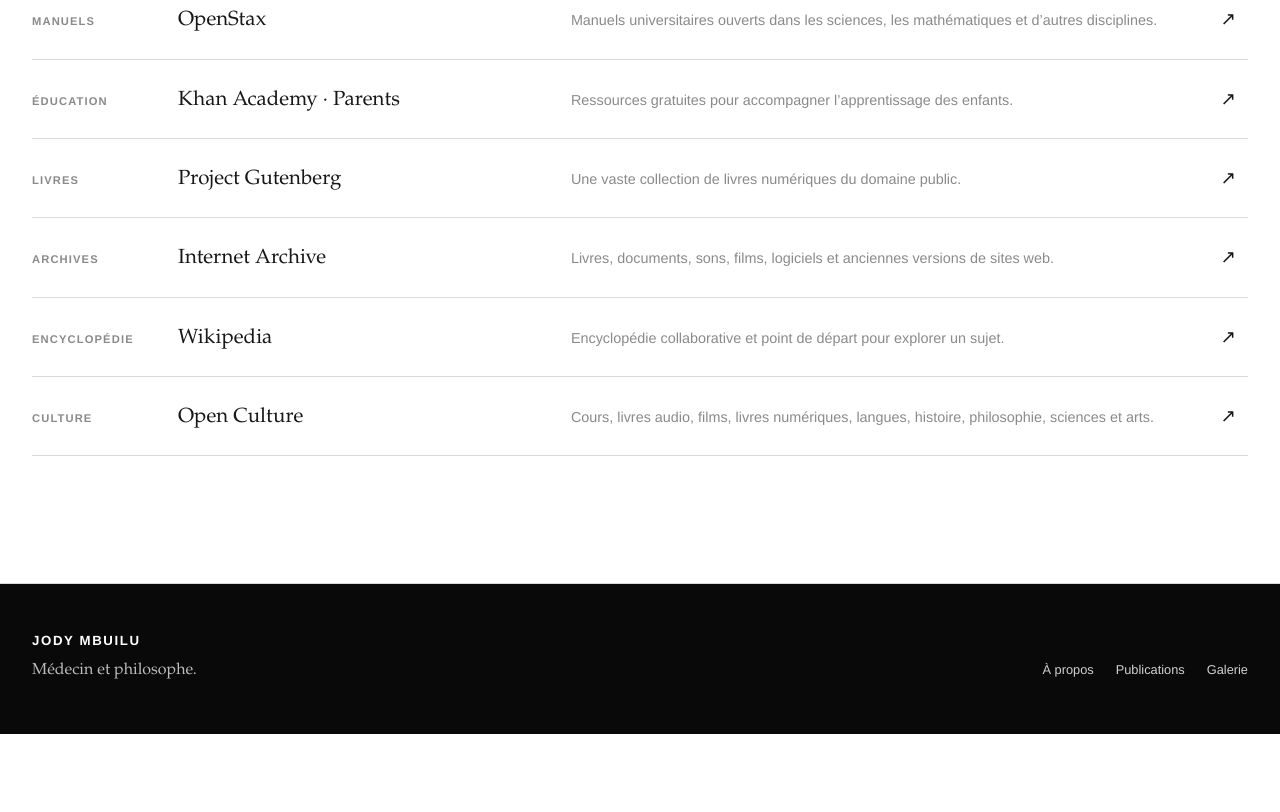
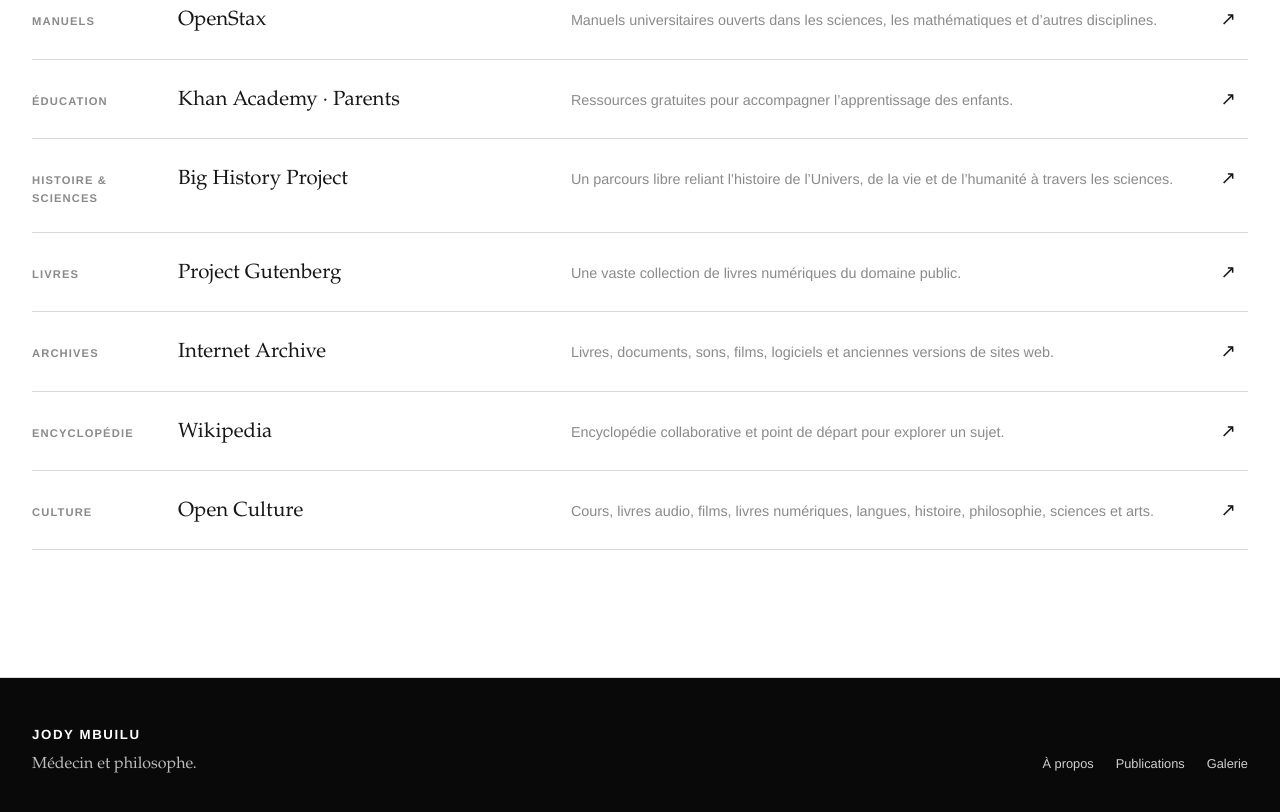
Before and after one commit to jodymbuilu1/-jodymbuilu-blog, a plain HTML site: page galerie.html in a window 1280 px wide. Shown: the part 2420-3232 px from the top of the page. Before the commit the page ends 3154 px from the top, so only its background shows below. Drawn offline with Linux system fonts and the light colour scheme.

Commit message:
Ajouter Big History Project aux ressources

```diff
--- a/galerie.html
+++ b/galerie.html
@@ -58,6 +58,12 @@
             <span class="resource-description">Ressources gratuites pour accompagner l’apprentissage des enfants.</span>
             <span class="resource-arrow" aria-hidden="true">↗</span>
           </a>
+          <a class="resource-item" href="https://www.bighistoryproject.com/" target="_blank" rel="noopener noreferrer">
+            <span class="resource-domain">Histoire &amp; sciences</span>
+            <span class="resource-name">Big History Project</span>
+            <span class="resource-description">Un parcours libre reliant l’histoire de l’Univers, de la vie et de l’humanité à travers les sciences.</span>
+            <span class="resource-arrow" aria-hidden="true">↗</span>
+          </a>
           <a class="resource-item" href="https://www.gutenberg.org/" target="_blank" rel="noopener noreferrer">
             <span class="resource-domain">Livres</span>
             <span class="resource-name">Project Gutenberg</span>
```
